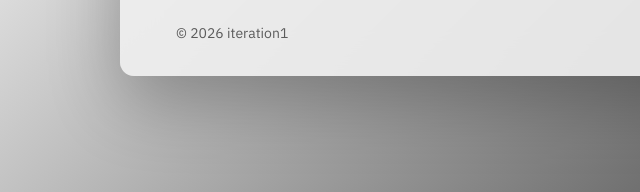
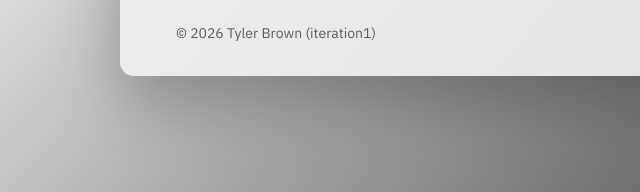
Before and after one commit to iteration1co/iteration1co.github.io, a plain HTML site: page about/index.html in a window 1280 px wide. Shown: the part 526-718 px from the top of the page, 0-640 px from the left. Drawn offline with Linux system fonts and the light colour scheme.

Commit message:
Copyright: Tyler Brown (iteration1)
Co-Authored-By: Claude Opus 5.5 <noreply@anthropic.com>

```diff
--- a/about/index.html
+++ b/about/index.html
@@ -39,7 +39,7 @@
 
 <footer>
   <div class="wrap">
-    <span>© 2026 iteration1</span>
+    <span>© 2026 Tyler Brown (iteration1)</span>
     <a href="https://github.com/iteration1co">GitHub</a>
   </div>
 </footer>
```
Also changed, not shown: ghostlight/index.html (+1 -1 lines), index.html (+1 -1 lines).
